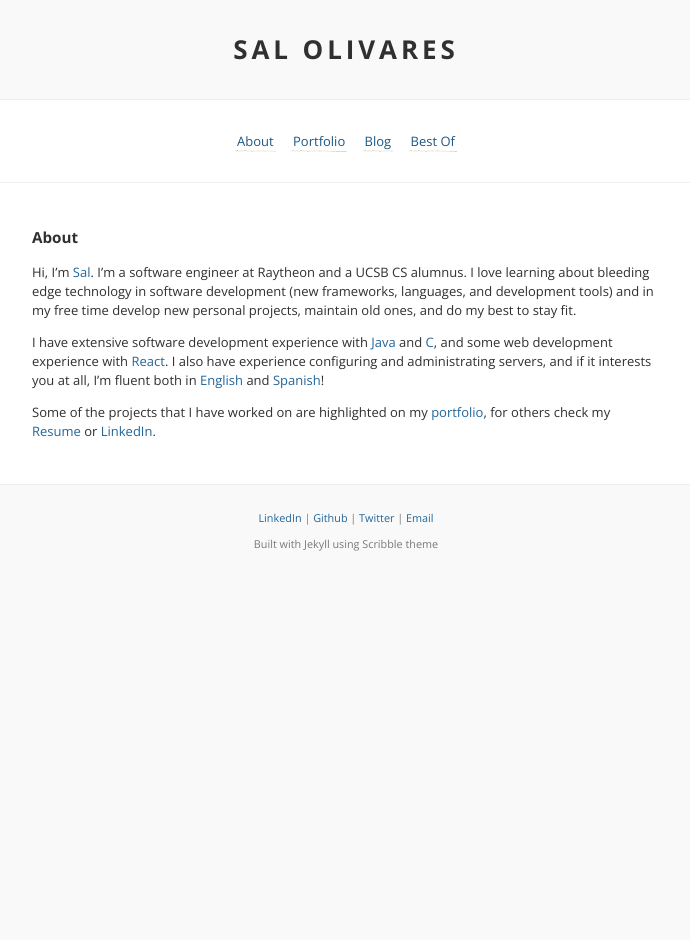
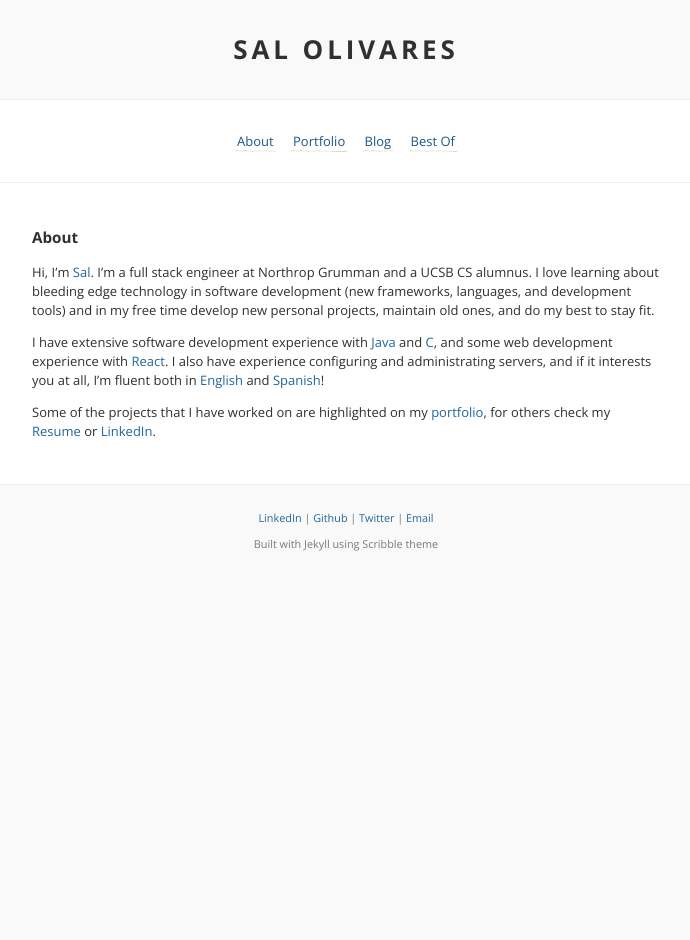
Before and after one commit to salolivares/salolivares.github.io, a Jekyll site: the page built from about.md, in a window 1280 px wide. Shown: the whole page, without its empty margins (294-984 px from the left). Built offline with Jekyll 4.4.1, drawn with Linux system fonts in a browser that asks for light colours; comment, search, counter and statistics services are not loaded.

Commit message:
update job title and job

```diff
--- a/about.md
+++ b/about.md
@@ -5,8 +5,8 @@ title: About
 
 ### About
 
-Hi, I'm <span class="as-link">Sal</span>. I'm a software engineer at Raytheon and a UCSB CS alumnus. I love learning about bleeding edge technology in software development (new frameworks, languages, and development tools) and in my free time develop new personal projects, maintain old ones, and do my best to stay fit.
+Hi, I'm <span class="as-link">Sal</span>. I'm a full stack engineer at Northrop Grumman and a UCSB CS alumnus. I love learning about bleeding edge technology in software development (new frameworks, languages, and development tools) and in my free time develop new personal projects, maintain old ones, and do my best to stay fit.
 
 I have extensive software development experience with <span class="as-link">Java</span> and <span class="as-link">C</span>, and some web development experience with <span class="as-link">React</span>. I also have experience configuring and administrating servers, and if it interests you at all, I'm fluent both in <span class="as-link">English</span> and <span class="as-link">Spanish</span>!
 
-Some of the projects that I have worked on are highlighted on my [portfolio](/portfolio), for others check my [Resume]() or [LinkedIn](http://www.linkedin.com/in/salolivares/){:target="_blank"}.
+Some of the projects that I have worked on are highlighted on my [portfolio](/portfolio), for others check my [Resume]() or [LinkedIn](http://www.linkedin.com/in/salolivares/){:target="\_blank"}.
```
Also changed, not shown: index.html (+31 -22 lines).
